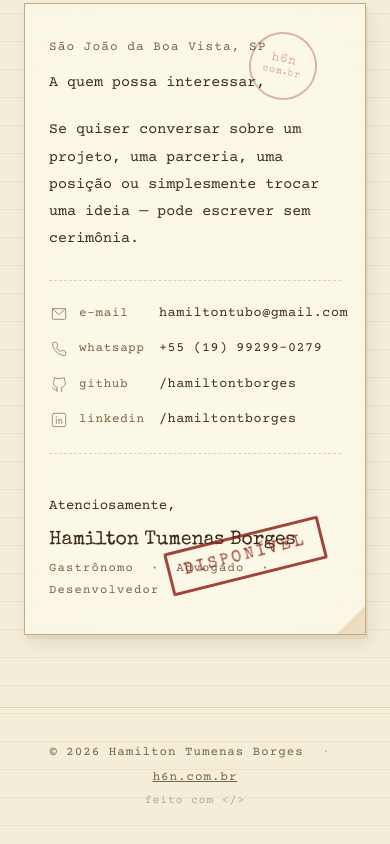
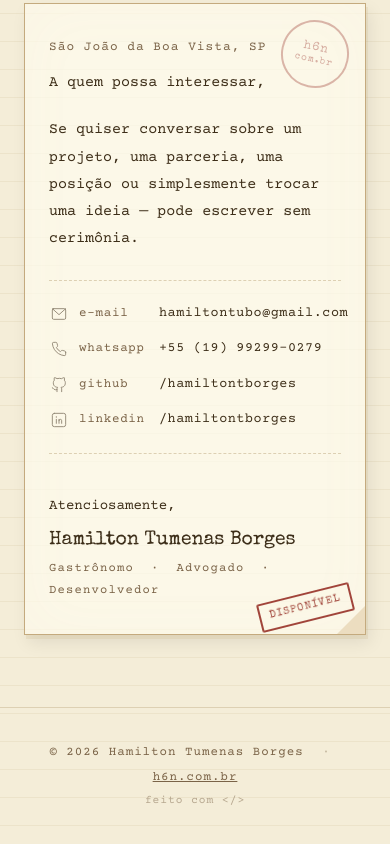
Before and after one commit to hamiltontborges/h6n.com.br, a plain HTML site: page index.html in a window 390 px wide. Shown: the part 8106-8950 px from the top of the page. Drawn offline with Linux system fonts and the light colour scheme.

Commit message:
fix: carimbo e postmark menores no mobile

```diff
--- a/css/style.css
+++ b/css/style.css
@@ -1095,6 +1095,23 @@ em {
 	top: 28px;
 	right: 48px;
 	transform: rotate(12deg);
+}
+
+@media (max-width: 540px) {
+	.postmark {
+		top: 16px;
+		right: 16px;
+	}
+
+	.pm-circle {
+		width: 50px;
+		height: 50px;
+		font-size: .6rem;
+	}
+
+	.pm-sub {
+		font-size: .5rem;
+	}
 }
 
 .pm-circle {
@@ -1680,6 +1697,17 @@ em {
 	user-select: none;
 }
 
+@media (max-width: 540px) {
+	.disponivel-stamp {
+		font-size: .65rem;
+		border-width: 2px;
+		padding: .2rem .55rem;
+		bottom: .75rem;
+		right: .75rem;
+		letter-spacing: .12em;
+	}
+}
+
 .disponivel-stamp.stamped {
 	animation: stampIn .4s cubic-bezier(.2, .8, .3, 1.3) forwards;
 }
```
